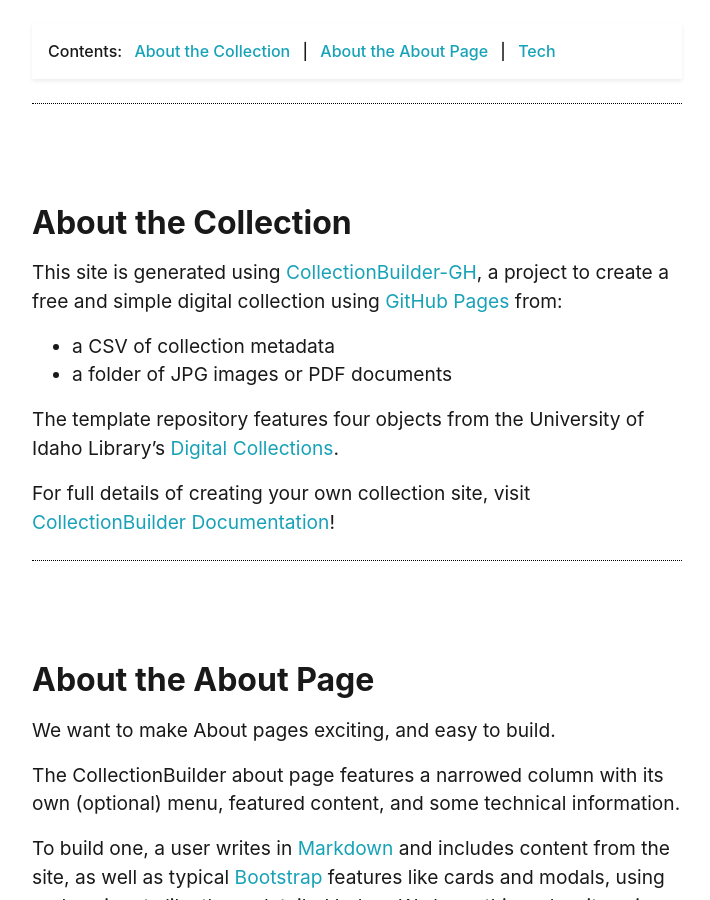
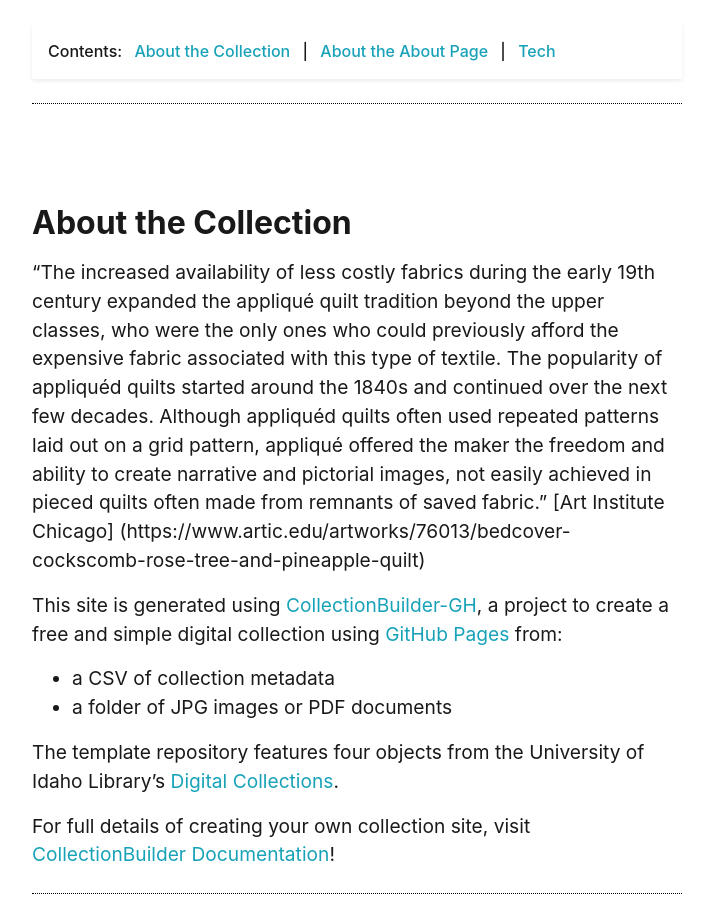
Before and after one commit to iblooston/Baltimore-Album-Quilts, a Jekyll site: the page built from pages/about.md, in a window 1280 px wide and 900 px high, scrolled down 458 px. Shown: the whole window, without its empty margins (283-993 px from the left). Built offline with Jekyll 4.4.1, drawn with Linux system fonts in a browser that asks for light colours.

Commit message:
Update about.md

```diff
--- a/pages/about.md
+++ b/pages/about.md
@@ -14,6 +14,8 @@
 
 ## About the Collection
 
+“The increased availability of less costly fabrics during the early 19th century expanded the appliqué quilt tradition beyond the upper classes, who were the only ones who could previously afford the expensive fabric associated with this type of textile. The popularity of appliquéd quilts started around the 1840s and continued over the next few decades. Although appliquéd quilts often used repeated patterns laid out on a grid pattern, appliqué offered the maker the freedom and ability to create narrative and pictorial images, not easily achieved in pieced quilts often made from remnants of saved fabric.” [Art Institute Chicago] (https://www.artic.edu/artworks/76013/bedcover-cockscomb-rose-tree-and-pineapple-quilt)
+
 This site is generated using [CollectionBuilder-GH](https://collectionbuilding.github.io/gh/), a project to create a free and simple digital collection using [GitHub Pages](https://pages.github.com/) from:
 
 - a CSV of collection metadata
```
